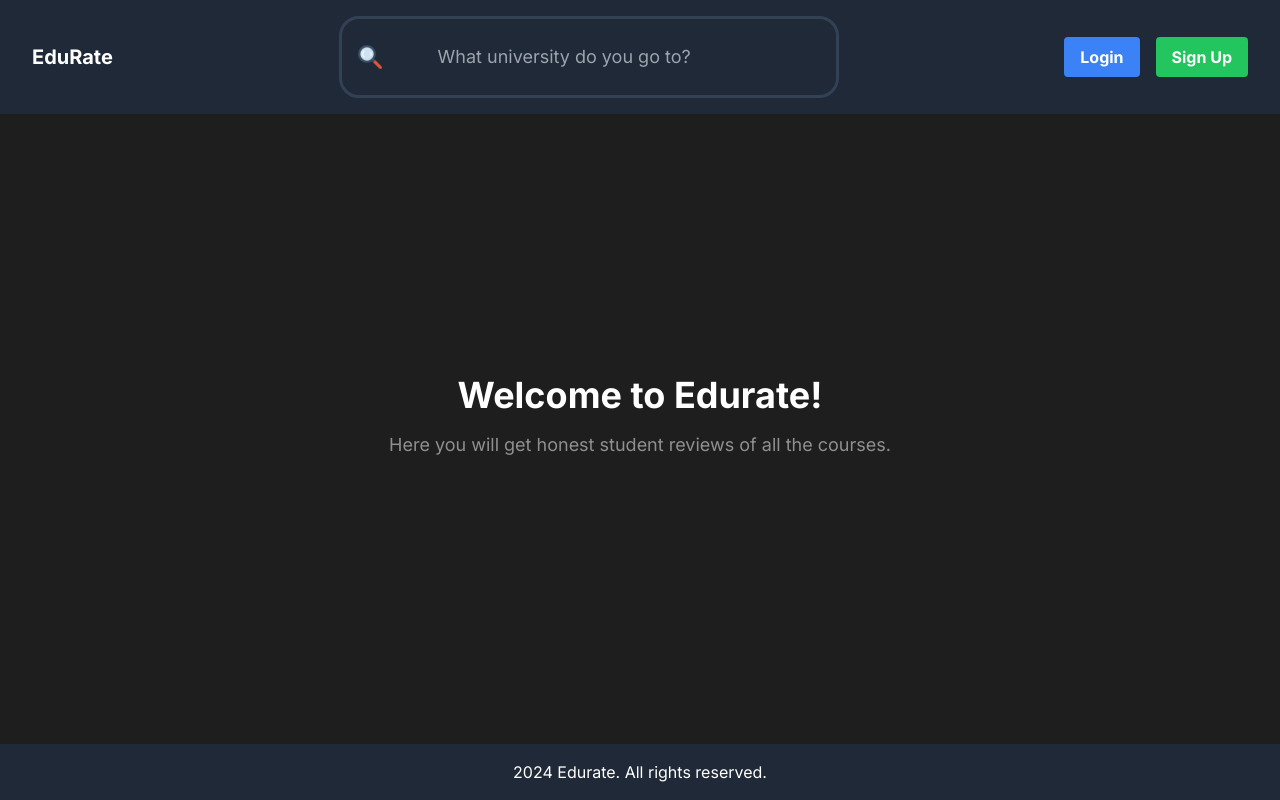
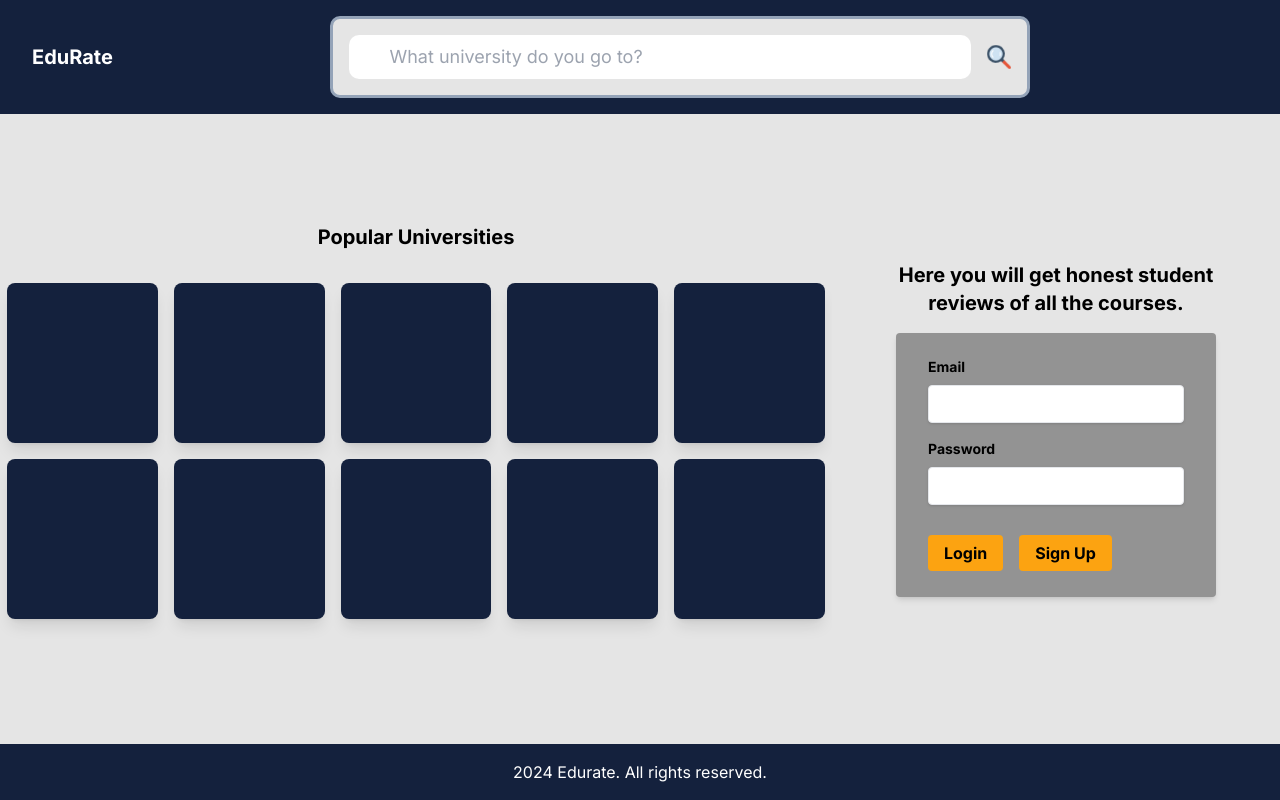
Before and after one commit to Deep070203/edurate, a Next.js app: page / in a window 1280 px wide. Built offline with nearby package versions, Linux system fonts and the light colour scheme.

Commit message:
Removed Login Page, Upgraded Homepage

```diff
--- a/src/components/SearchInput.tsx
+++ b/src/components/SearchInput.tsx
@@ -48,10 +48,7 @@ export const SearchInput = ({ defaultValue, placeholder }: iDefault) => {
     };
 
     return (
-        <div className="search__input relative border-[3px] border-solid border-slate-700 flex items-center gap-4 p-4 rounded-[20px]" style={{ minWidth: '500px' }}>
-            <div style={{ flexShrink: 0 }}>
-                <Image src={searchIcon} alt="Search Icon" width={24} height={24} />
-            </div>
+        <div className="relative border-[3px] border-solid border-slate-400 flex items-center gap-4 p-4 rounded-[10px]" style={{ minWidth: '700px', backgroundColor: '#e5e5e5' }}>
             <input
                 type="text"
                 id="inputId"
@@ -59,13 +56,16 @@ export const SearchInput = ({ defaultValue, placeholder }: iDefault) => {
                 value={inputValue}
                 onChange={handleChange}
                 onKeyDown={handleKeyPress}
-                className="bg-gray-800 rounded-[15px] outline-none border-none w-full py-2 pl-10 pr-3 text-lg"
-                style={{ flexGrow: 1 }}
+                className="rounded-[10px] outline-none border-none w-full py-2 pl-10 pr-3 text-lg text-black"
+                //style={{ flexGrow: 1, backgroundColor: '#939393' }}
             />
+            <div style={{ flexShrink: 0 }}>
+                <Image src={searchIcon} alt="Search Icon" width={24} height={24} />
+            </div>
             {showSuggestions && (
-                <ul className="absolute z-10 w-100% bg-gray-600 shadow-md overflow-auto rounded-[12px]" style={{ top: '95%', left: '11%' }}>
-                    {suggestions?.map((suggestion, index) => (
-                        <li key={index} onClick={() => handleSearch(suggestion)} className="p-2 hover:bg-gray-800 cursor-pointer">
+                <ul className="absolute z-10 w-full bg-gray-600 shadow-md overflow-auto rounded-[12px]" style={{ top: '100%', left: '0%' }}>
+                    {suggestions.map((suggestion, index) => (
+                        <li key={index} onClick={() => handleSearch(suggestion)} className="p-2 hover:bg-gray-800 cursor-pointer text-black">
                             {suggestion}
                         </li>
                     ))}
--- a/src/pages/Homepage.tsx
+++ b/src/pages/Homepage.tsx
@@ -12,33 +12,83 @@ const Home = () => {
     }, []);
 
     const totalUser = courseData.length;
+    const [email, setEmail] = useState('');
+    const [password, setPassword] = useState('');
+
+    const handleLogin = async () => {
+        //event.preventDefault();
+        // Add your login logic here
+        // Reset email and password after submitting if necessary
+    };
 
     return (
-        <div className="min-h-screen flex flex-col items-center justify-center bg-dark">
+        <div className="min-h-screen flex flex-col items-center justify-center bg-[#e5e5e5]">
             <Head>
                 <title>Edurate</title>
             </Head>
 
             {/* Header Section */}
-            <header className="w-full bg-gray-800 py-4 px-8 flex justify-between items-center">
+            <header className="w-full bg-[#14213d] py-4 px-8 flex justify-between items-center">
                 <h1 className="text-xl font-bold text-white">EduRate</h1>
                 <div className="flex-grow flex justify-center">
                     <SearchInput placeholder="What university do you go to?" defaultValue={""} />
                 </div>
-                <div className="flex">
-                    <Link href="../Login" className="bg-blue-500 hover:bg-blue-700 text-white font-bold py-2 px-4 rounded">Login</Link>
-                    <Link href="../Signup" className="bg-green-500 hover:bg-green-700 text-white font-bold py-2 px-4 ml-4 rounded">Sign Up</Link>
-                </div>
             </header>
 
             {/* Main Content */}
-            <div className="flex-grow flex flex-col items-center justify-center">
-                <h1 className="text-4xl font-bold mb-4 text-white">Welcome to Edurate!</h1>
-                <p className="text-lg text-gray-400 mb-6">Here you will get honest student reviews of all the courses.</p>
+            <div className="flex flex-grow w-full">
+                <div className="flex-[6.5] flex items-center justify-center overflow-x-auto">
+                    <div className="min-w-[850px]">
+                        <h2 className="text-center text-xl font-bold text-black mb-4">Popular Universities</h2>
+                        <div className="grid grid-cols-5 gap-4 p-4">
+                            {Array.from({ length: 10 }).map((_, index) => (
+                                <div key={index} className="w-50 h-40 bg-[#14213d] rounded-lg shadow-lg"></div>
+                            ))}
+                        </div>
+                    </div>
+                </div>
+                {/* Login Form */}
+                <div className="flex-[3.5] flex items-center justify-center">
+                    <div className="w-full max-w-xs">
+                        <div className="block text-black text-sm font-bold mb-2 justify-center">
+                            <p className="text-center text-xl font-bold text-black mb-4">Here you will get honest student reviews of all the courses.</p>
+                        </div>
+                        <form onSubmit={handleLogin} className="bg-[#939393] shadow-md rounded px-8 pt-6 pb-8">
+                            <div className="mb-4">
+                                <label className="block text-black text-sm font-bold mb-2" htmlFor="email">
+                                    Email
+                                </label>
+                                <input
+                                    type="email"
+                                    id="email"
+                                    className="shadow appearance-none border rounded w-full py-2 px-3 text-gray-700 leading-tight focus:outline-none focus:shadow-outline"
+                                    value={email}
+                                    onChange={(e) => setEmail(e.target.value)}
+                                    required
+                                />
+                            </div>
+                            <div className="mb-6">
+                                <label className="block text-black text-sm font-bold mb-2" htmlFor="password">
+                                    Password
+                                </label>
+                                <input
+                                    type="password"
+                                    id="password"
+                                    className="shadow appearance-none border rounded w-full py-2 px-3 text-gray-700 mb-3 leading-tight focus:outline-none focus:shadow-outline"
+                                    value={password}
+                                    onChange={(e) => setPassword(e.target.value)}
+                                    required
+                                />
+                            </div>
+                            <Link href="" className="bg-[#fca311] hover:bg-[#fca311]/90 text-black font-bold py-2 px-4 rounded">Login</Link>
+                            <Link href="../Signup" className="bg-[#fca311] hover:bg-[#fca311]/90 text-black font-bold py-2 px-4 ml-4 rounded">Sign Up</Link>
+                        </form>
+                    </div>
+                </div>
             </div>
 
             {/* Footer Section */}
-            <footer className="w-full bg-gray-800 py-4 px-8 text-center text-white">
+            <footer className="w-full bg-[#14213d] py-4 px-8 text-center text-white">
                 <p> 2024 Edurate. All rights reserved. </p>
             </footer>
 
--- a/src/pages/Login.tsx
+++ /dev/null
@@ -1,91 +0,0 @@
-'use client';
-import { useState } from 'react';
-import Head from 'next/head';
-import Link from 'next/link';
-import { SearchInput } from "@/components/SearchInput";
-
-const Login = () => {
-    const [email, setEmail] = useState('');
-    const [password, setPassword] = useState('');
-
-    const handleLogin = async () => {
-        //event.preventDefault();
-        // Add your login logic here
-        // Reset email and password after submitting if necessary
-    };
-
-    return (
-        <div className="min-h-screen flex items-center justify-center bg-dark text-white">
-            <Head>
-                <title>Login - Edurate</title>
-            </Head>
-
-            {/* Header Section */}
-            <header className="absolute top-0 w-full bg-gray-800 py-4 px-8 flex justify-between items-center">
-                <h1 className="text-xl font-bold text-white">EduRate</h1>
-                <div className="flex-grow flex justify-center">
-                    <SearchInput placeholder="What university do you go to?" defaultValue={""} />
-                </div>
-                <div className="flex">
-                    <Link href="../Signup" className="bg-green-500 hover:bg-green-700 text-white font-bold py-2 px-4 ml-4 rounded">Sign Up</Link>
-                </div>
-            </header>
-
-            {/* Main Content */}
-            <div className="flex flex-grow w-full">
-                {/* Gray Box for Animation */}
-                <div className="flex-1 flex items-center justify-center">
-
-                        {/* Placeholder for animation */}
-
-                </div>
-                {/* Login Form */}
-                <div className="flex-1 flex items-center justify-center">
-                    <div className="w-full max-w-xs">
-                        <form onSubmit={handleLogin} className="bg-transparent shadow-md rounded px-8 pt-6 pb-8">
-                            <div className="mb-4">
-                                <label className="block text-white text-sm font-bold mb-2" htmlFor="email">
-                                    Email
-                                </label>
-                                <input
-                                    type="email"
-                                    id="email"
-                                    className="shadow appearance-none border rounded w-full py-2 px-3 text-gray-700 leading-tight focus:outline-none focus:shadow-outline"
-                                    value={email}
-                                    onChange={(e) => setEmail(e.target.value)}
-                                    required
-                                />
-                            </div>
-                            <div className="mb-6">
-                                <label className="block text-white text-sm font-bold mb-2" htmlFor="password">
-                                    Password
-                                </label>
-                                <input
-                                    type="password"
-                                    id="password"
-                                    className="shadow appearance-none border rounded w-full py-2 px-3 text-gray-700 mb-3 leading-tight focus:outline-none focus:shadow-outline"
-                                    value={password}
-                                    onChange={(e) => setPassword(e.target.value)}
-                                    required
-                                />
-                            </div>
-                            <div className="flex items-center justify-between">
-                                <button className="bg-blue-500 hover:bg-blue-700 text-white font-bold py-2 px-4 rounded focus:outline-none focus:shadow-outline" type="submit">
-                                    Login
-                                </button>
-                            </div>
-                        </form>
-                    </div>
-                </div>
-            </div>
-
-            {/* Footer Section */}
-            <footer className="absolute bottom-0 w-full bg-gray-800 py-4 px-8 text-center text-white">
-                <p> 2024 Edurate. All rights reserved. </p>
-            </footer>
-
-        </div>
-    );
-};
-
-export default Login;
```
